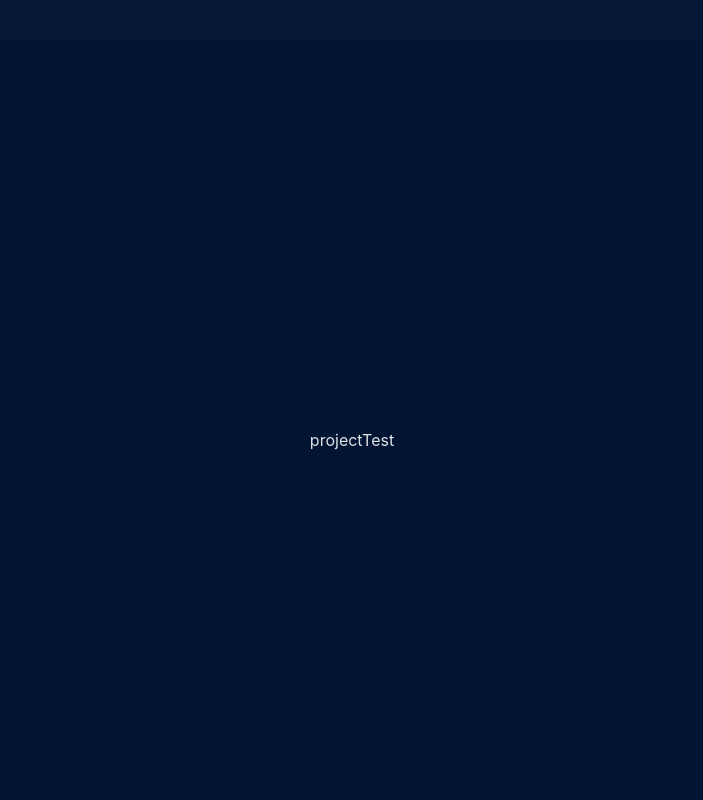
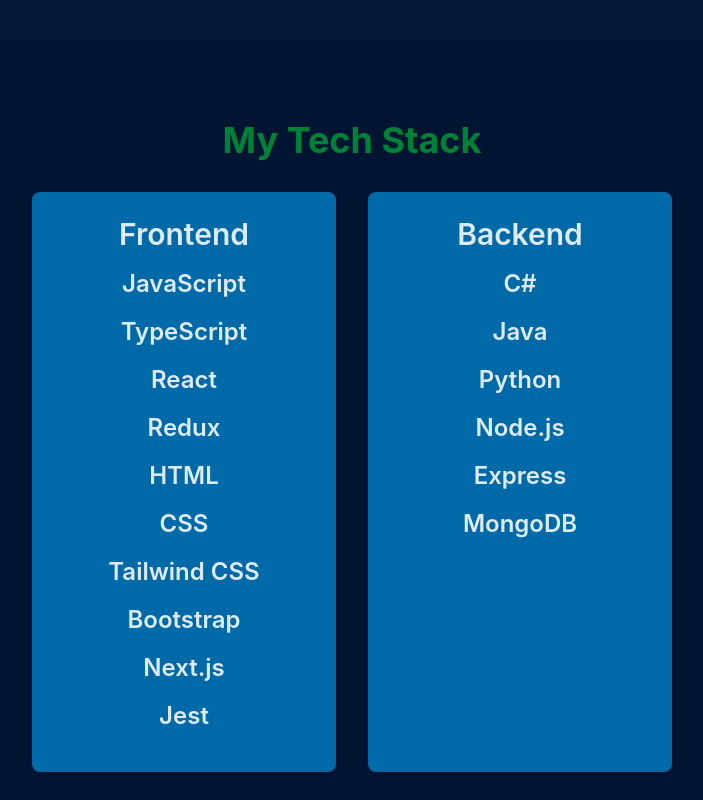
Before and after one commit to oliv6362/myportfolio, a React (Vite) app: page / in a window 1280 px wide. Shown: the part 1560-2360 px from the top of the page, without its empty margins (288-991 px from the left). Built offline with nearby package versions, Linux system fonts and the light colour scheme.

Commit message:
Worked on techStackSection.tsx, and changed the colors across the other sections to match the layout of the application

```diff
--- a/src/components/aboutSection.tsx
+++ b/src/components/aboutSection.tsx
@@ -2,7 +2,6 @@
 import image1 from '../assets/images/placeholder.png';
 import EducationPart from './parts/educationPart';
 import ExperiencePart from './parts/experiencePart';
-import StackPart from './parts/stackPart';
 
 
 const AboutSection: React.FC = () => {
@@ -26,9 +25,9 @@
                 </article>
             </div>
 
-            <EducationPart />
-            <ExperiencePart />
-            <StackPart />
+
+
+
 
         </section>
     );
--- a/src/components/contactSection.tsx
+++ b/src/components/contactSection.tsx
@@ -12,7 +12,7 @@
 */
 const ContactSection: React.FC<ContactSectionProps> = ({title }) => {
     return (
-        <section id="contact" className="bg-[#051937]">
+        <section id="contact" className="bg-[#011533]">
             <div className="flex mx-auto h-screen items-center justify-center">
                 <div className="text-center">
                     <h1>{title}</h1>
--- a/src/components/parts/stackPart.tsx
+++ /dev/null
@@ -1,9 +0,0 @@
-const StackPart: React.FC = () => {
-    return (
-        <section className="mt-4">
-
-        </section>
-    );
-}
-
-export default StackPart;
--- a/src/components/projectSection.tsx
+++ b/src/components/projectSection.tsx
@@ -12,7 +12,7 @@
 */
 const ProjectSection: React.FC<ProjectSectionProps> = ({title}) => {
     return (
-        <section id="projects" className="bg-[#011533]">
+        <section id="projects" className="bg-[#051937]">
             <div className="flex mx-auto h-screen items-center justify-center">
                 <div className="text-center">
                     <h1>{title}</h1>
--- /dev/null
+++ b/src/components/techStackSection.tsx
@@ -0,0 +1,45 @@
+const TechStackSection: React.FC = () => {
+    return (
+        <section id="about" className="bg-[#011533] h-screen ">
+            <div className="max-w-2xl mx-auto px-4 py-20">
+                <h1 className="text-4xl font-bold text-center mb-8 text-green-700">My Tech Stack</h1>
+                <div className="grid grid-cols-1 md:grid-cols-2 gap-8">
+
+                    {/* Frontend Column */}
+                    <div className="bg-sky-700 p-6 rounded-lg shadow text-center hover:bg-sky-800 hover:scale-105 transition-transform duration-300">
+                        <h2 className="text-3xl font-semibold mb-4">Frontend</h2>
+                        <ul className="space-y-2">
+                            <li><h3 className="text-2xl font-semibold mb-4">JavaScript</h3></li>
+                            <li><h3 className="text-2xl font-semibold mb-4">TypeScript</h3></li>
+                            <li><h3 className="text-2xl font-semibold mb-4">React</h3></li>
+                            <li><h3 className="text-2xl font-semibold mb-4">Redux</h3></li>
+                            <li><h3 className="text-2xl font-semibold mb-4">HTML</h3></li>
+                            <li><h3 className="text-2xl font-semibold mb-4">CSS</h3></li>
+                            <li><h3 className="text-2xl font-semibold mb-4">Tailwind CSS</h3></li>
+                            <li><h3 className="text-2xl font-semibold mb-4">Bootstrap</h3></li>
+                            <li><h3 className="text-2xl font-semibold mb-4">Next.js</h3></li>
+                            <li><h3 className="text-2xl font-semibold mb-4">Jest</h3></li>
+                        </ul>
+                    </div>
+
+                    {/* Backend Column */}
+                    <div className="bg-sky-700 p-6 rounded-lg shadow text-center hover:bg-sky-800 hover:scale-105 transition-transform duration-300">
+                        <h2 className="text-3xl font-semibold mb-4">Backend</h2>
+                        <ul className="space-y-2">
+                            <li><h3 className="text-2xl font-semibold mb-4">C#</h3></li>
+                            <li><h3 className="text-2xl font-semibold mb-4">Java</h3></li>
+                            <li><h3 className="text-2xl font-semibold mb-4">Python</h3></li>
+                            <li><h3 className="text-2xl font-semibold mb-4">Node.js</h3></li>
+                            <li><h3 className="text-2xl font-semibold mb-4">Express</h3></li>
+                            <li><h3 className="text-2xl font-semibold mb-4">MongoDB</h3></li>
+
+                        </ul>
+                    </div>
+                </div>
+            </div>
+
+        </section>
+    );
+}
+
+export default TechStackSection;
--- a/src/pages/homePage.tsx
+++ b/src/pages/homePage.tsx
@@ -4,12 +4,14 @@
 import ProjectsSection from '../components/projectSection';
 import ContactSection from '../components/contactSection';
 import HomeSection from '../components/homeSection';
+import TechStackSection from '../components/techStackSection';
 
 const HomePage: React.FC = () => {
   return (
       <main>
         <HomeSection/>
         <AboutSection/>
+        <TechStackSection/>
         <ProjectsSection title="projectTest" />
         <ContactSection title="contactTest" />
       </main>
```
